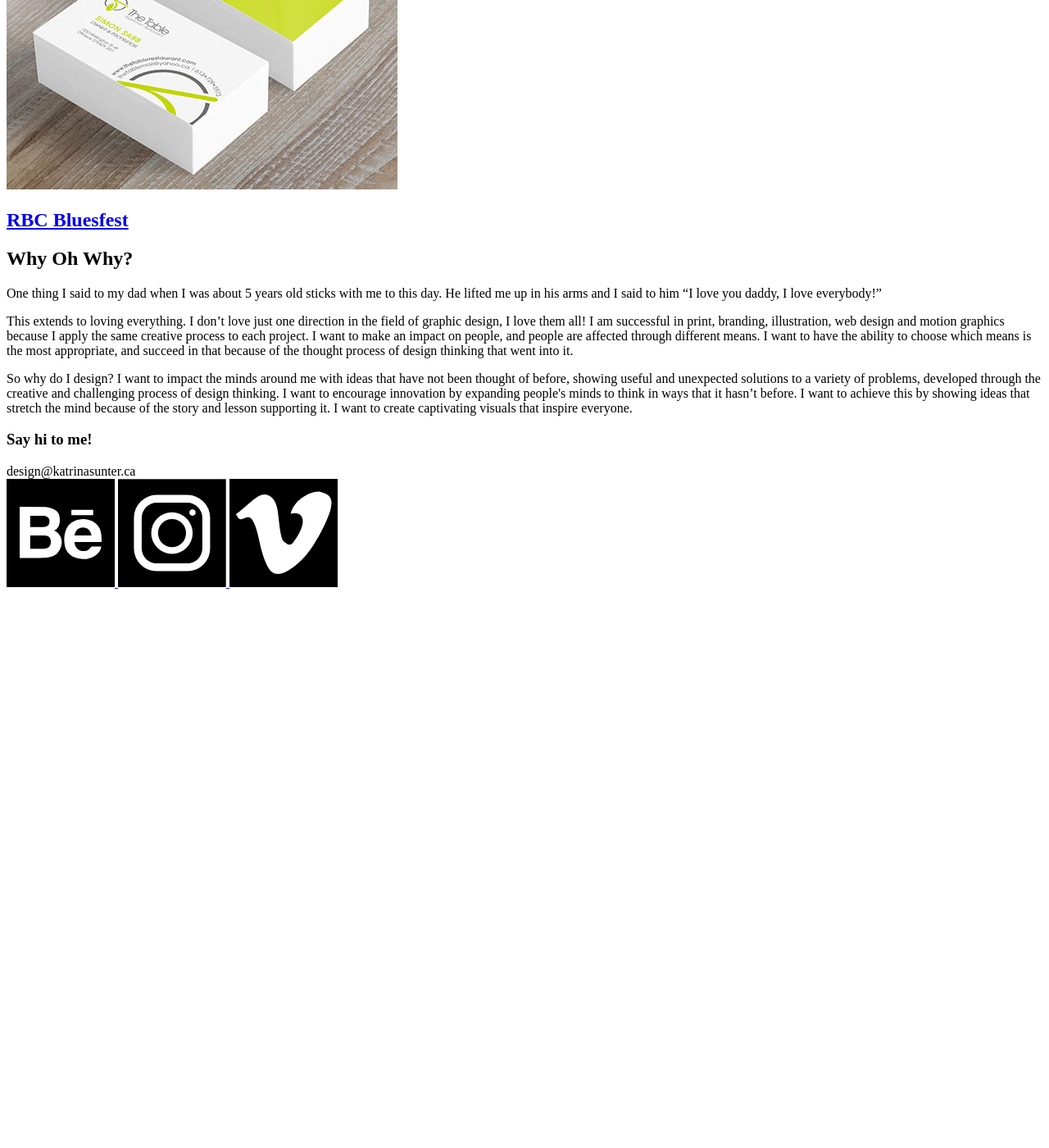
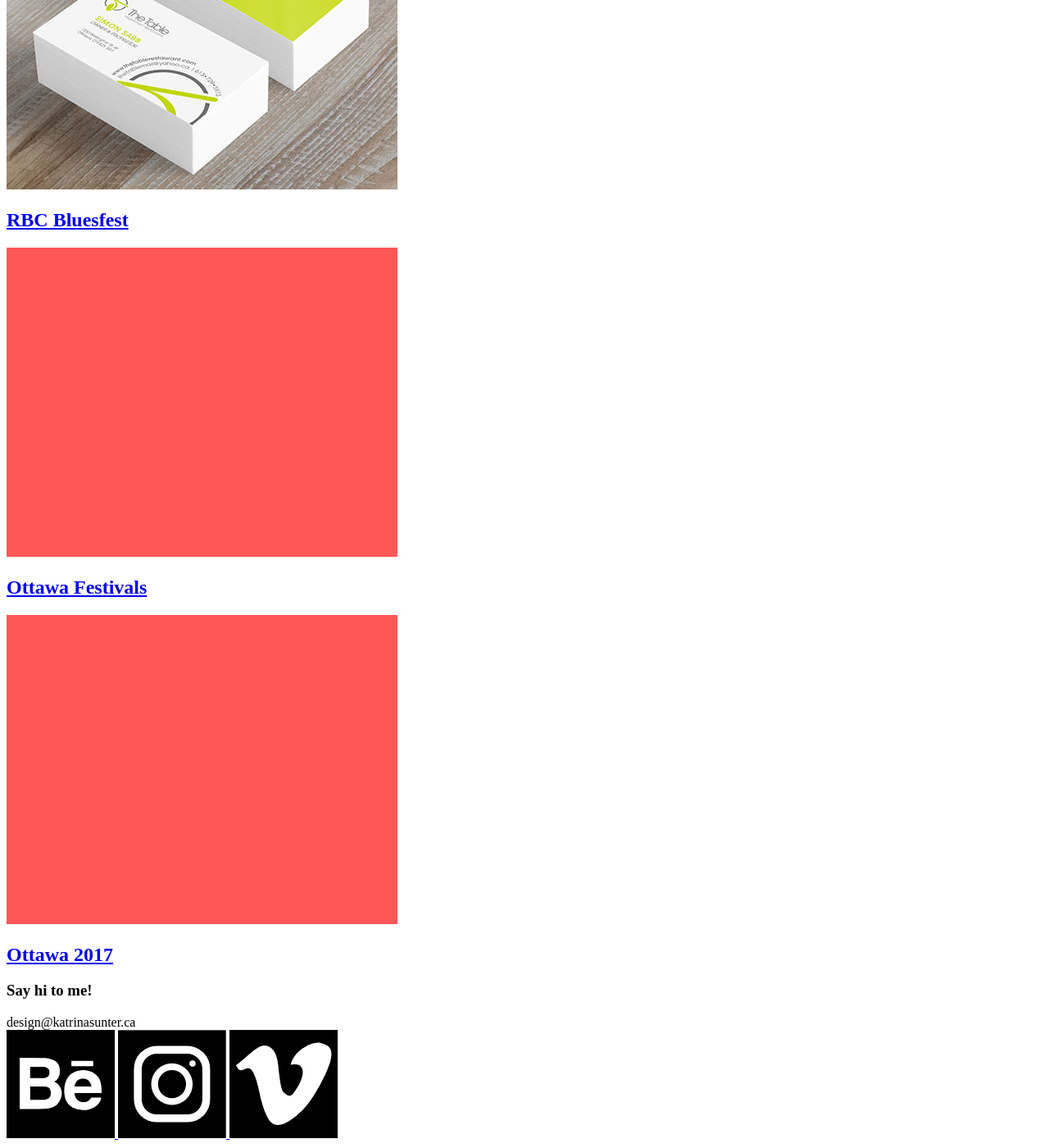
Before and after one commit to kattysun8/katrinasunter.ca, a Jekyll site: the page built from index.html, in a window 1280 px wide and 1400 px high, scrolled down 6123 px. Shown: the whole window at 82% size. Built offline with Jekyll 4.4.1, drawn with Linux system fonts in a browser that asks for light colours; before the commit the page ends 6851 px from its top, so only the background shows below that.

Commit message:
create About Me page

```diff
--- a/index.html
+++ b/index.html
@@ -71,7 +71,7 @@
       </a>
     </div>
 
-    <div class="grid">
+    <div class="grid push-2">
       <a class="card island-1-4 unit xs-1 s-1 m-1-2 l-1-2 xl-1-2" href="{{site.baseurl}}/bluesfest">
         <img class="img-flex" src="{{site.baseurl}}/images/477x377-red.svg">
         <div class="homecard-content text-center max-length">
@@ -102,14 +102,21 @@
         </div>
       </a>
     </div>
+
+    <div class="grid push-2">
+      <a class="card island-1-4 unit xs-1 s-1 m-1-2 l-1-2 xl-1-2" href="{{site.baseurl}}/ottawafest">
+        <img class="img-flex" src="{{site.baseurl}}/images/477x377-red.svg">
+        <div class="homecard-content text-center max-length">
+          <h1 class="text-center push-0">Ottawa Festivals</h1>
+        </div>
+      </a>
+      <a class="card island-1-4 unit xs-1 s-1 m-1-2 l-1-2 xl-1-2" href="{{site.baseurl}}/ottawa2017">
+        <img class="img-flex" src="{{site.baseurl}}/images/477x377-red.svg">
+        <div class="homecard-content text-center max-length">
+          <h1 class="text-center push-0">Ottawa 2017</h1>
+        </div>
+      </a>
+    </div>
   </section>
 
-  <div  id="about-me" class="max-length push">
-    <h2 class="text-center">Why Oh Why?</h2>
-    <p class="milli">One thing I said to my dad when I was about 5 years old sticks with me to this day. He lifted me up in his arms and I said to him “I love you daddy, I love everybody!”</p>
-    <p class="milli">This extends to loving everything. I don’t love just one direction in the field of graphic design, I love them all! I am successful in print, branding, illustration, web design and motion graphics because I apply the same creative process to each project. I want to make an impact on people, and people are affected through different means. I want to have the ability to choose which means is the most appropriate, and succeed in that because of the thought process of design thinking that went into it.</p>
-    <p class="milli">So why do I design? I want to impact the minds around me with ideas that have not been thought of before, showing useful and unexpected solutions to a variety of problems, developed through the creative and challenging process of design thinking. I want to encourage innovation by expanding people's minds to think in ways that it hasn’t before.
-    I want to achieve this by showing ideas that stretch the  mind because of the story and lesson supporting it.
-    I want to create captivating visuals that inspire everyone.</p>
-  </div>
 </main>
```
Also changed, not shown: about.html (+10 -1 lines).
